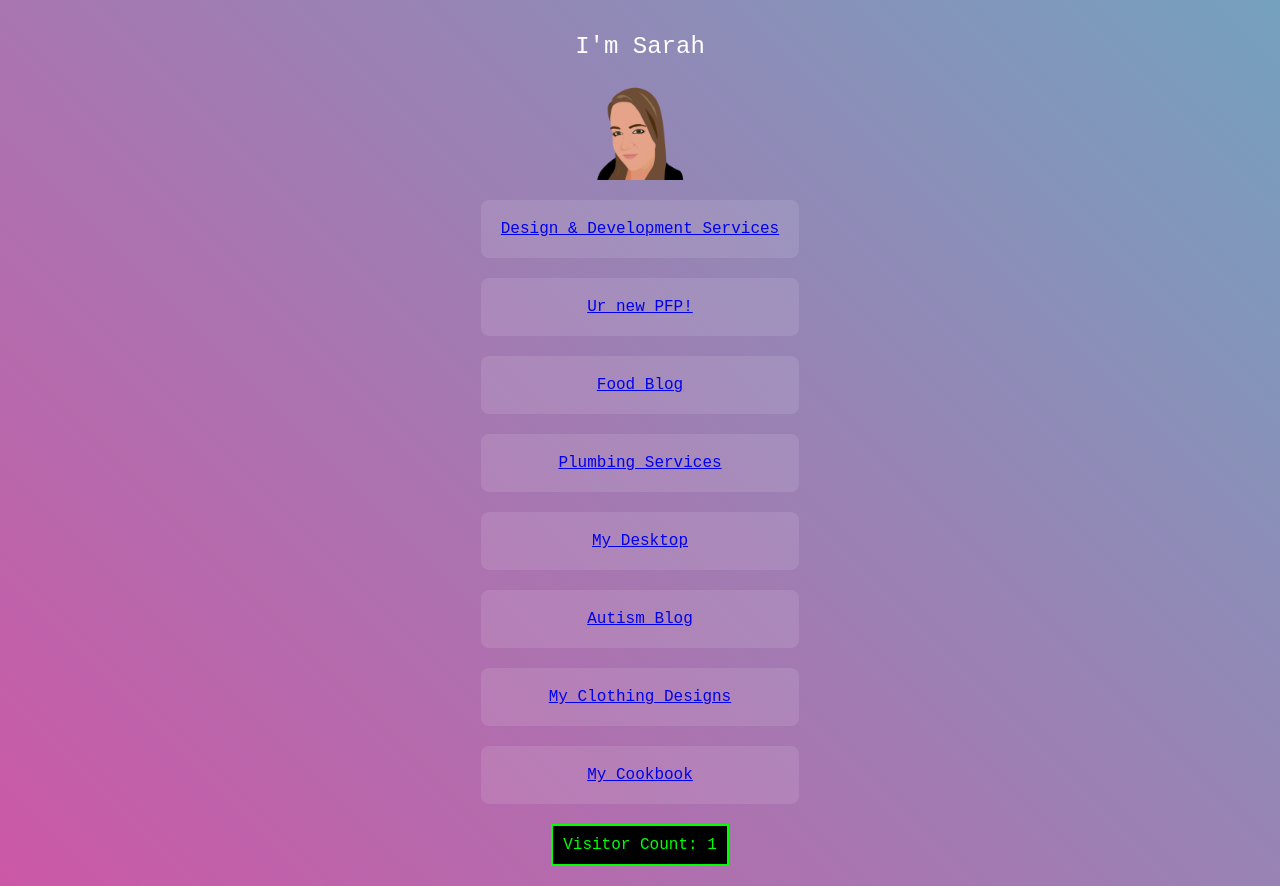
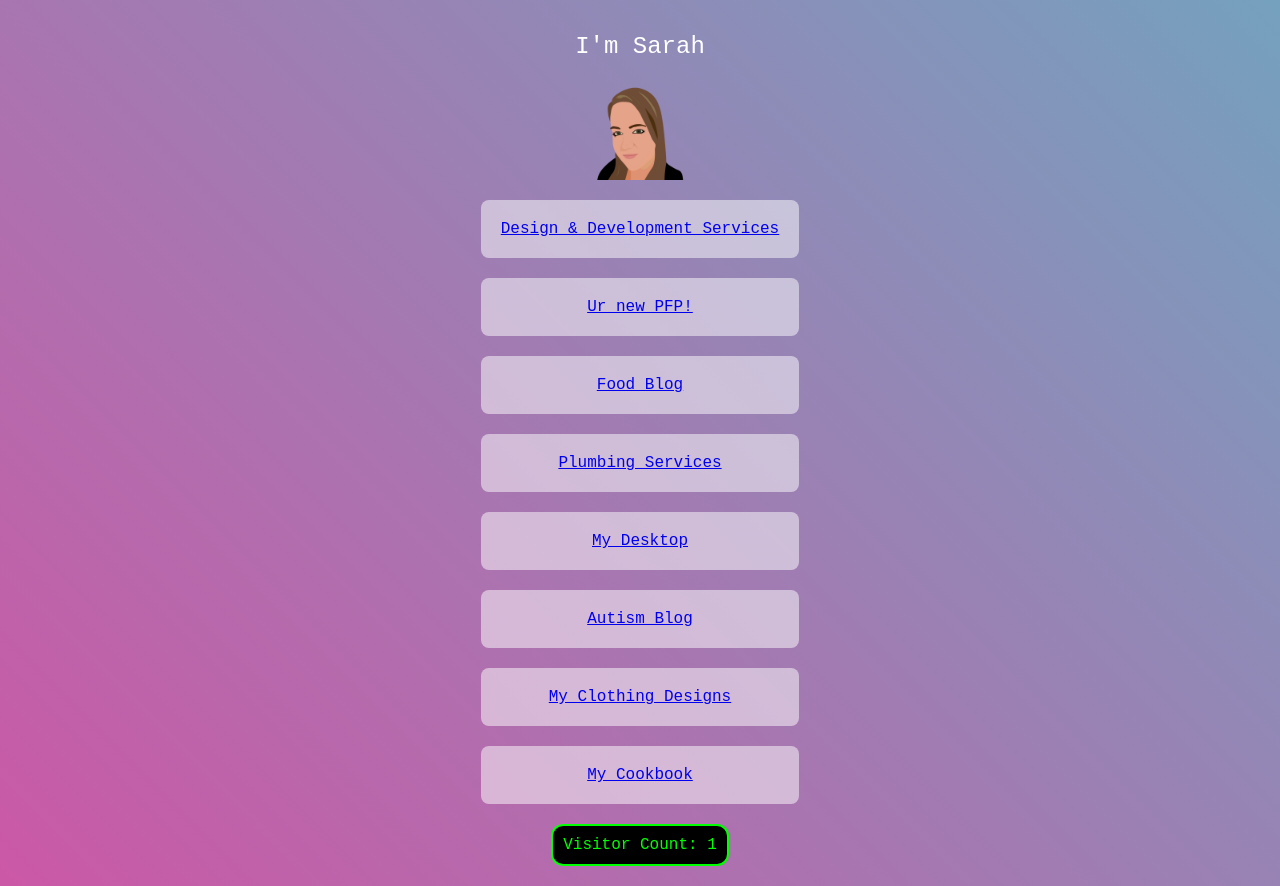
Before and after one commit to WebChefDev/s4rah.dev, a PHP site: page / in a window 1280 px wide. Shown: the part 152-1038 px from the top of the page. Run offline with PHP 8.4, Linux system fonts and the light colour scheme.

Commit message:
styles, radius

```diff
--- a/index.php
+++ b/index.php
@@ -92,7 +92,7 @@ body {
       }
 
       li {
-        background: rgba(255, 255, 255, 0.1);
+        background: rgba(255, 255, 255, 0.5);
         padding: 20px;
         border-radius: 8px;
         transition: transform 0.3s;
@@ -100,7 +100,7 @@ body {
 
       li:hover {
         transform: scale(1.05);
-        background: rgba(255, 255, 255, 0.469);
+        background: rgba(255, 255, 255, 0.8);
         color: black;
         font-weight: bold;
       }
@@ -114,6 +114,7 @@ body {
         border: 2px solid #00ff00;
         display: inline-block;
         margin-bottom: 20px;
+        border-radius: 12px;
       }
     </style>
   </head>
```
